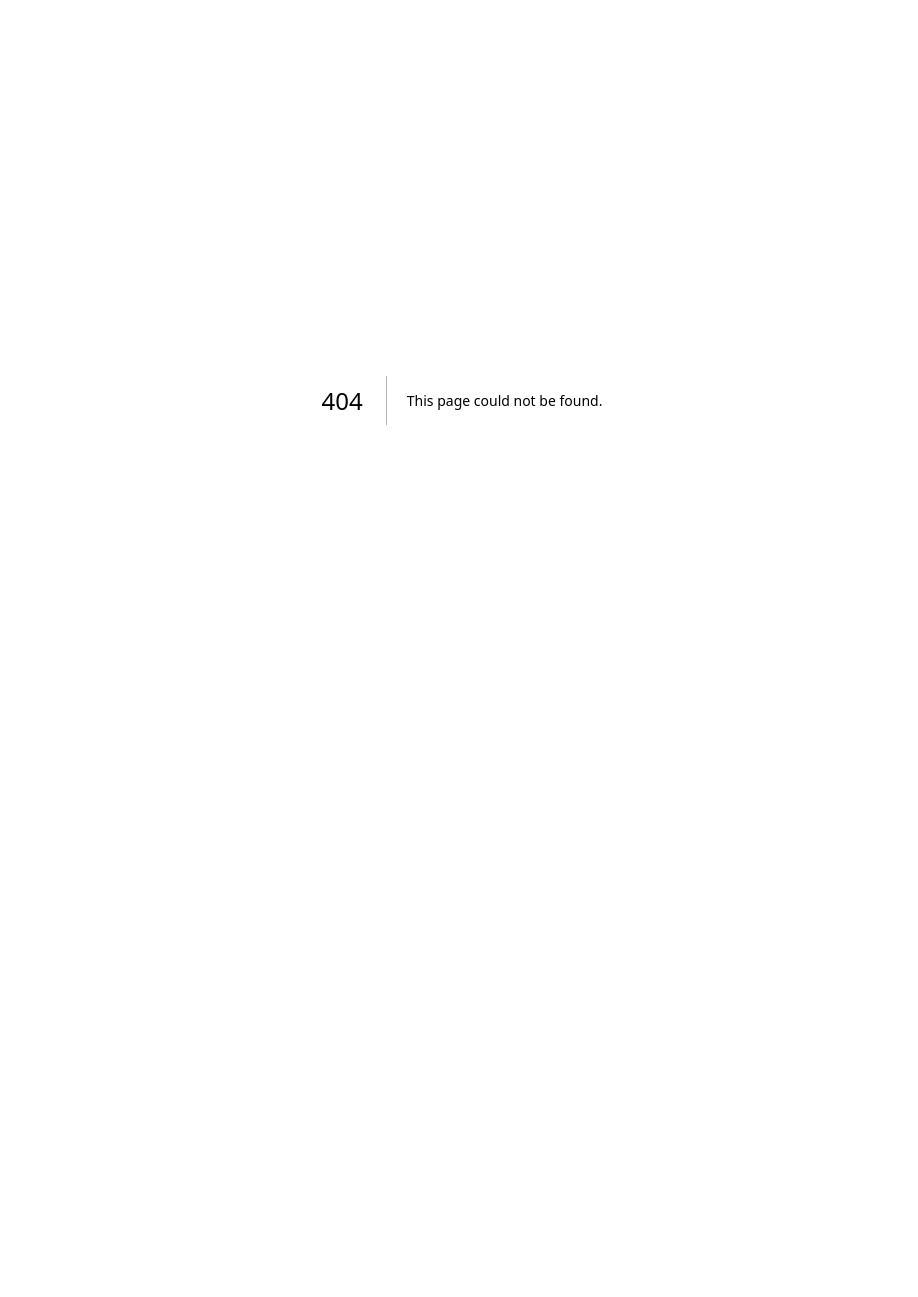
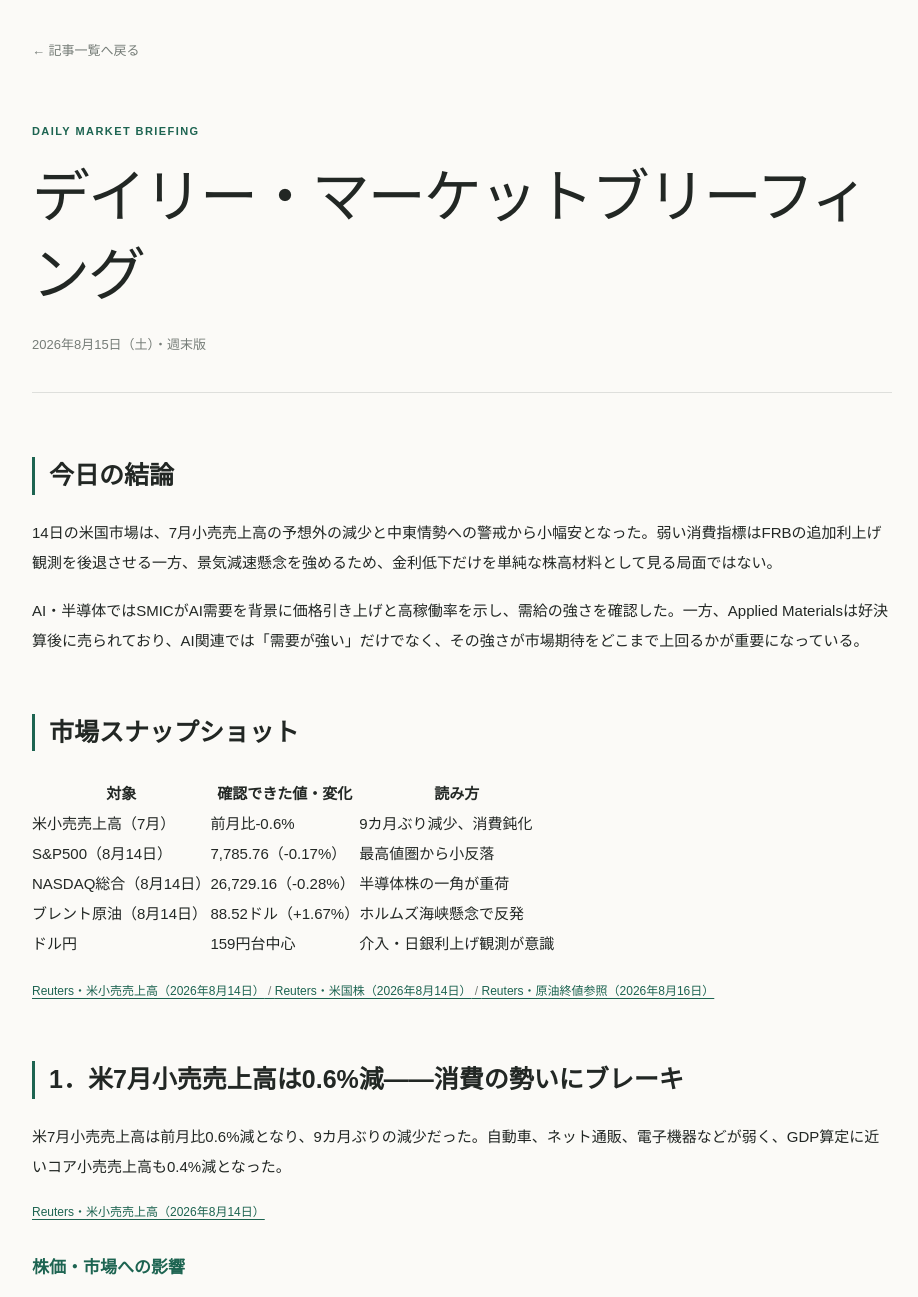
Before and after one commit to market-note-jp/market-note, a Next.js app: page /articles/daily-2026-08-15 in a window 1280 px wide. Before the commit this address had no page. Shown: the top 1297 px of the page, without its empty margins (178-1096 px from the left). Before the commit the page ends 800 px from the top, so only its background shows below. Built offline with nearby package versions, Linux system fonts and the light colour scheme.

Commit message:
Add daily market briefing for 2026-08-15

```diff
--- /dev/null
+++ b/app/articles/daily-2026-08-15/page.tsx
@@ -0,0 +1,50 @@
+import type { Metadata } from "next";
+import Link from "next/link";
+
+export const metadata: Metadata = {
+  title: "デイリー・マーケットブリーフィング（2026年8月15日・週末版） | Market Note",
+  description: "米小売売上、米国株、SMIC、ホルムズ海峡、円・日銀を整理した2026年8月15日の週末版マーケットブリーフィング。",
+};
+
+export default function DailyReportAugust15() {
+  return (
+    <main className="article-page">
+      <Link className="back-link" href="/">← 記事一覧へ戻る</Link>
+      <article>
+        <header className="report-header">
+          <p className="report-label">DAILY MARKET BRIEFING</p>
+          <h1>デイリー・マーケットブリーフィング</h1>
+          <p className="report-date">2026年8月15日（土）・週末版</p>
+        </header>
+        <div className="report-body">
+          <section>
+            <h2>今日の結論</h2>
+            <p>14日の米国市場は、7月小売売上高の予想外の減少と中東情勢への警戒から小幅安となった。弱い消費指標はFRBの追加利上げ観測を後退させる一方、景気減速懸念を強めるため、金利低下だけを単純な株高材料として見る局面ではない。</p>
+            <p>AI・半導体ではSMICがAI需要を背景に価格引き上げと高稼働率を示し、需給の強さを確認した。一方、Applied Materialsは好決算後に売られており、AI関連では「需要が強い」だけでなく、その強さが市場期待をどこまで上回るかが重要になっている。</p>
+          </section>
+          <section>
+            <h2>市場スナップショット</h2>
+            <div className="table-wrap"><table><thead><tr><th>対象</th><th>確認できた値・変化</th><th>読み方</th></tr></thead><tbody>
+              <tr><td>米小売売上高（7月）</td><td>前月比-0.6%</td><td>9カ月ぶり減少、消費鈍化</td></tr>
+              <tr><td>S&amp;P500（8月14日）</td><td>7,785.76（-0.17%）</td><td>最高値圏から小反落</td></tr>
+              <tr><td>NASDAQ総合（8月14日）</td><td>26,729.16（-0.28%）</td><td>半導体株の一角が重荷</td></tr>
+              <tr><td>ブレント原油（8月14日）</td><td>88.52ドル（+1.67%）</td><td>ホルムズ海峡懸念で反発</td></tr>
+              <tr><td>ドル円</td><td>159円台中心</td><td>介入・日銀利上げ観測が意識</td></tr>
+            </tbody></table></div>
+            <p className="inline-sources">
+              <a href="https://www.reuters.com/business/us-retail-sales-unexpectedly-fall-july-2026-08-14/" target="_blank" rel="noreferrer">Reuters・米小売売上高（2026年8月14日）</a>
+              <a href="https://www.reuters.com/business/wall-st-futures-muted-higher-oil-prices-temper-risk-appetite-after-sp-record-2026-08-14/" target="_blank" rel="noreferrer">Reuters・米国株（2026年8月14日）</a>
+              <a href="https://www.reuters.com/business/energy/most-gulf-bourses-gain-despite-stalled-iran-talks-hormuz-disruption-2026-08-16/" target="_blank" rel="noreferrer">Reuters・原油終値参照（2026年8月16日）</a>
+            </p>
+          </section>
+          <section><h2>1．米7月小売売上高は0.6%減――消費の勢いにブレーキ</h2><p>米7月小売売上高は前月比0.6%減となり、9カ月ぶりの減少だった。自動車、ネット通販、電子機器などが弱く、GDP算定に近いコア小売売上高も0.4%減となった。</p><p className="inline-sources"><a href="https://www.reuters.com/business/us-retail-sales-unexpectedly-fall-july-2026-08-14/" target="_blank" rel="noreferrer">Reuters・米小売売上高（2026年8月14日）</a></p><h3>株価・市場への影響</h3><p>利上げ観測後退は高PER株の支えになる一方、消費鈍化が企業売上や景気見通しへ波及すれば株式全体には逆風となる。</p><h3>次の注目点</h3><ul><li>8月の雇用・消費指標</li><li>Walmart、Home Depotなど小売企業の決算コメント</li><li>9月FOMCの利上げ確率</li></ul></section>
+          <section><h2>2．米国株は小反落――最高値圏で景気と金利を再評価</h2><p>S&amp;P500は0.17%安、NASDAQは0.28%安、ダウは0.20%安。Applied Materialsは好決算後にもかかわらず5%超下落し、AI関連の期待値の高さが改めて意識された。</p><p className="inline-sources"><a href="https://www.reuters.com/business/wall-st-futures-muted-higher-oil-prices-temper-risk-appetite-after-sp-record-2026-08-14/" target="_blank" rel="noreferrer">Reuters・米国株（2026年8月14日）</a></p><h3>株価・市場への影響</h3><p>指数は高値圏を維持しているが、景気減速とAI関連の割高感が同時に意識され始めている。</p><h3>次の注目点</h3><ul><li>大型テック以外への物色拡大</li><li>米10年債利回りの方向</li><li>AI関連の決算後の株価反応</li></ul></section>
+          <section><h2>3．SMICはAI需要で価格引き上げ――稼働率93.7%</h2><p>SMICは第2四半期売上高が初めて30億ドルを超え、株主帰属利益は4億7,920万ドルと約3倍になった。8インチ換算出荷量は前四半期比14%増、稼働率は93.7%で、需要の強さを背景に第3四半期の一部ウェハ価格を引き上げた。</p><p className="inline-sources"><a href="https://www.reuters.com/world/china/chinese-chipmaker-smic-increases-prices-strong-ai-demand-2026-08-14/" target="_blank" rel="noreferrer">Reuters・SMIC（2026年8月14日）</a></p><h3>株価・市場への影響</h3><p>AI需要がGPUだけでなく周辺半導体・成熟ノードにも広がっていることを示し、装置・材料・メモリを含むサプライチェーンの需給を支える。</p><h3>次の注目点</h3><ul><li>第3四半期売上高2〜4%増見通し</li><li>追加増産と設備投資</li><li>中国国内AI需要の持続性</li></ul></section>
+          <section><h2>4．ホルムズ海峡の通航は平均以下――原油は再上昇</h2><p>ホルムズ海峡の通航量は月平均を下回り、米国とイランの停戦・通航交渉も進展が乏しい。14日のブレント原油は88.52ドルで終了した。</p><p className="inline-sources"><a href="https://www.reuters.com/world/middle-east/hormuz-shipping-traffic-capped-amid-competing-claims-us-iran-2026-08-14/" target="_blank" rel="noreferrer">Reuters・ホルムズ海峡（2026年8月14日）</a></p><h3>株価・市場への影響</h3><p>原油高はエネルギー株には追い風だが、輸送・化学・小売などにはコスト増要因となり、インフレ再加速なら金利にも波及する。</p><h3>次の注目点</h3><ul><li>通航量の回復</li><li>米国の追加制裁</li><li>ブレント原油90ドル台の定着有無</li></ul></section>
+          <section><h2>5．円は再び159円台――介入と日銀9月利上げ観測</h2><p>円は共同介入後の上昇分を一部失い、再び159円台で推移した。元財務官の古沢満宏氏は、円安が進めば再介入の可能性があり、日銀にはより速い利上げが必要との見方を示した。</p><p className="inline-sources"><a href="https://www.reuters.com/world/asia-pacific/japan-may-see-more-yen-intervention-faster-boj-rate-hikes-ex-top-fx-diplomat-2026-08-14/" target="_blank" rel="noreferrer">Reuters・円と日銀（2026年8月14日）</a></p><h3>株価・市場への影響</h3><p>円安は輸出企業の円換算利益を押し上げる一方、輸入物価を通じて国内インフレを押し上げ、日銀利上げを早める可能性がある。</p><h3>次の注目点</h3><ul><li>ドル円160円付近の当局対応</li><li>8月17日の日本GDP</li><li>9月日銀会合の利上げ織り込み</li></ul></section>
+          <p className="disclaimer">これは投資助言ではなく、2026年8月15日時点で確認できた公開情報に基づく市場概況の整理です。掲載した数値・見通しは将来の市場動向や投資成果を保証するものではありません。投資判断は、ご自身の目的、資金状況、リスク許容度を踏まえて行ってください。</p>
+        </div>
+      </article>
+    </main>
+  );
+}
```
